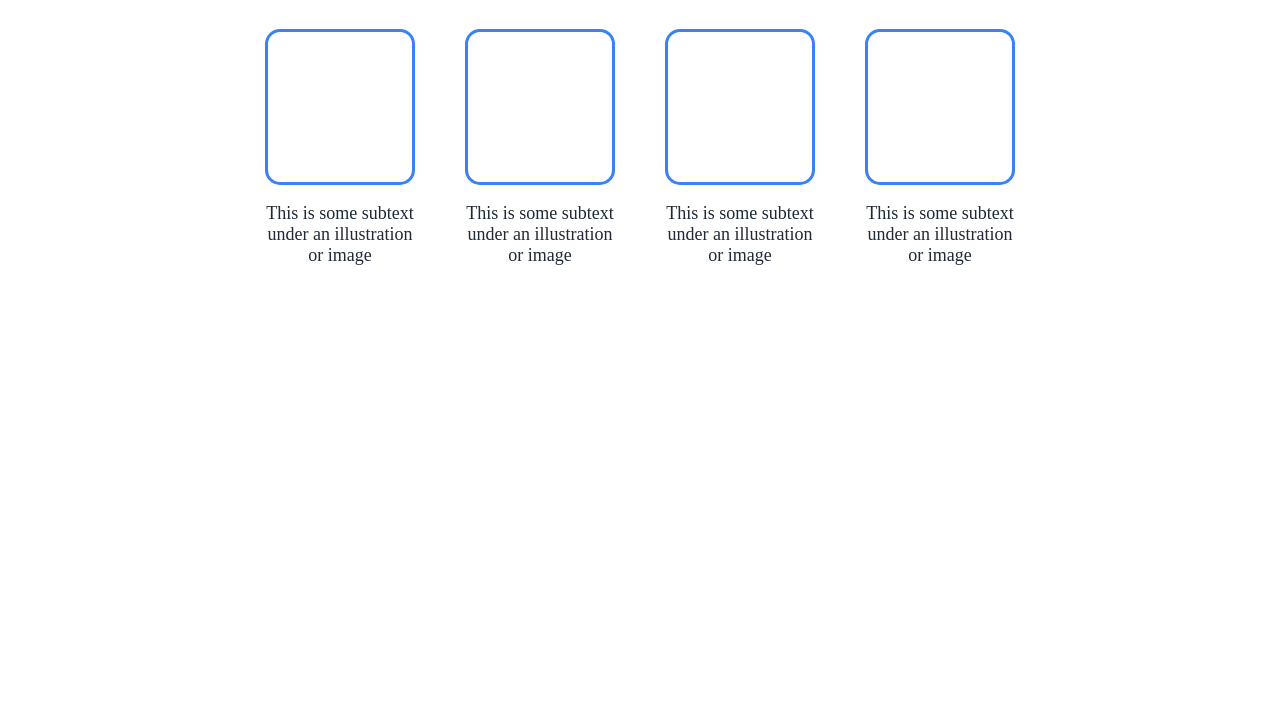
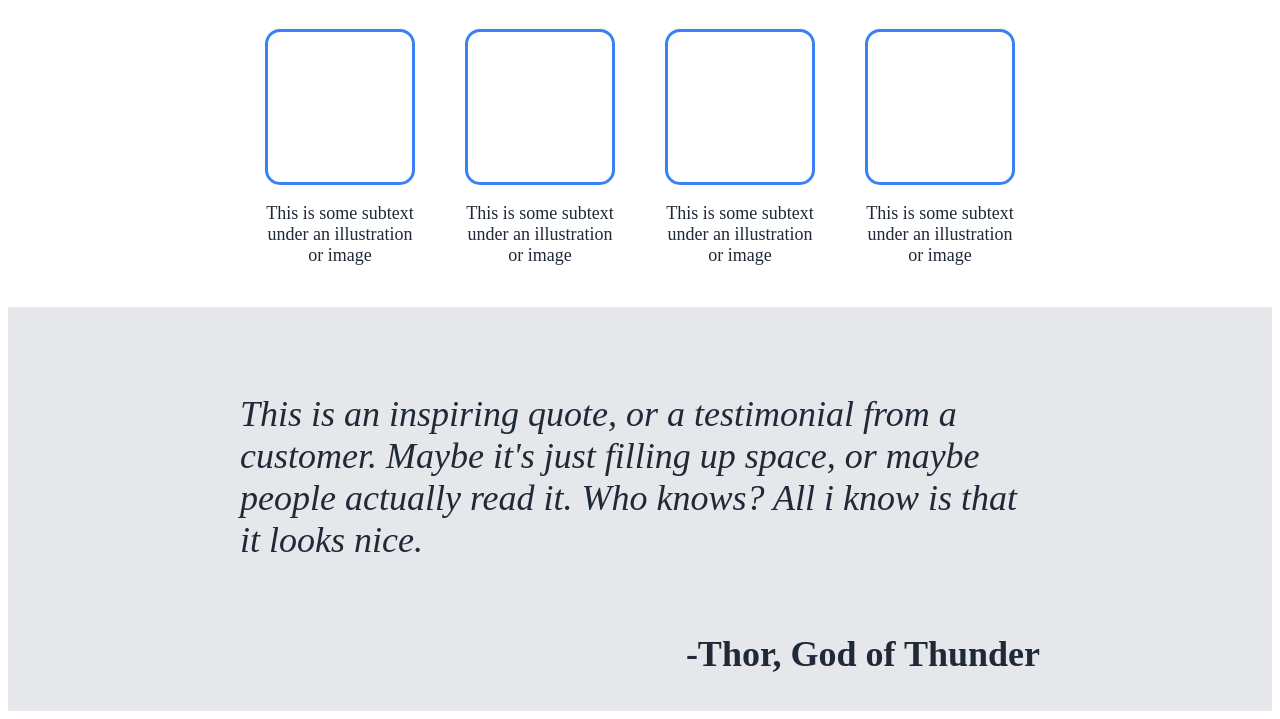
Before and after one commit to Javier3221/ODP_landing-page, a plain HTML site: page index.html in a window 1280 px wide. Shown: the part 641-1360 px from the top of the page. Before the commit the page ends 956 px from the top, so only its background shows below. Drawn offline with Linux system fonts and the light colour scheme.

Commit message:
Finish third section styling

```diff
--- a/index.html
+++ b/index.html
@@ -51,5 +51,15 @@
             </div>
         </div>
     </div>
+
+    <div class="third-section">
+        <div class="quote">
+            <p><i>This is an inspiring quote, or a testimonial from a customer. Maybe
+                it's just filling up space, or maybe people actually read it. Who knows?
+                All i know is that it looks nice.
+            </i></p>
+            <p class="thor"><strong>-Thor, God of Thunder</strong></p>
+        </div>
+    </div>
 </body>
 </html>
--- a/style/style.css
+++ b/style/style.css
@@ -18,7 +18,8 @@ h2{
 .first-section,
 .body,
 .info-cards,
-.second-section{
+.second-section,
+.third-section{
     display: flex;
 }
 
@@ -38,6 +39,12 @@ h2{
     justify-content: flex-start;
     flex-direction: column;
     min-height: 400px;
+    align-items: center;
+}
+
+.third-section{
+    background-color: #E5E7EB;
+    justify-content: center;
     align-items: center;
 }
 
@@ -121,3 +128,19 @@ button{
 .info-box p{
     color: #1F2937;
 }
+
+.third-section p{
+    color: #1F2937;
+    font-size: 36px;
+    font-weight: lighter;
+}
+
+.quote{
+    max-width: 800px;
+    display: flex;
+    align-items: center;
+    justify-content: flex-end;
+    flex-wrap: wrap;
+    margin-top: 50px;
+    flex: auto;
+}
```
